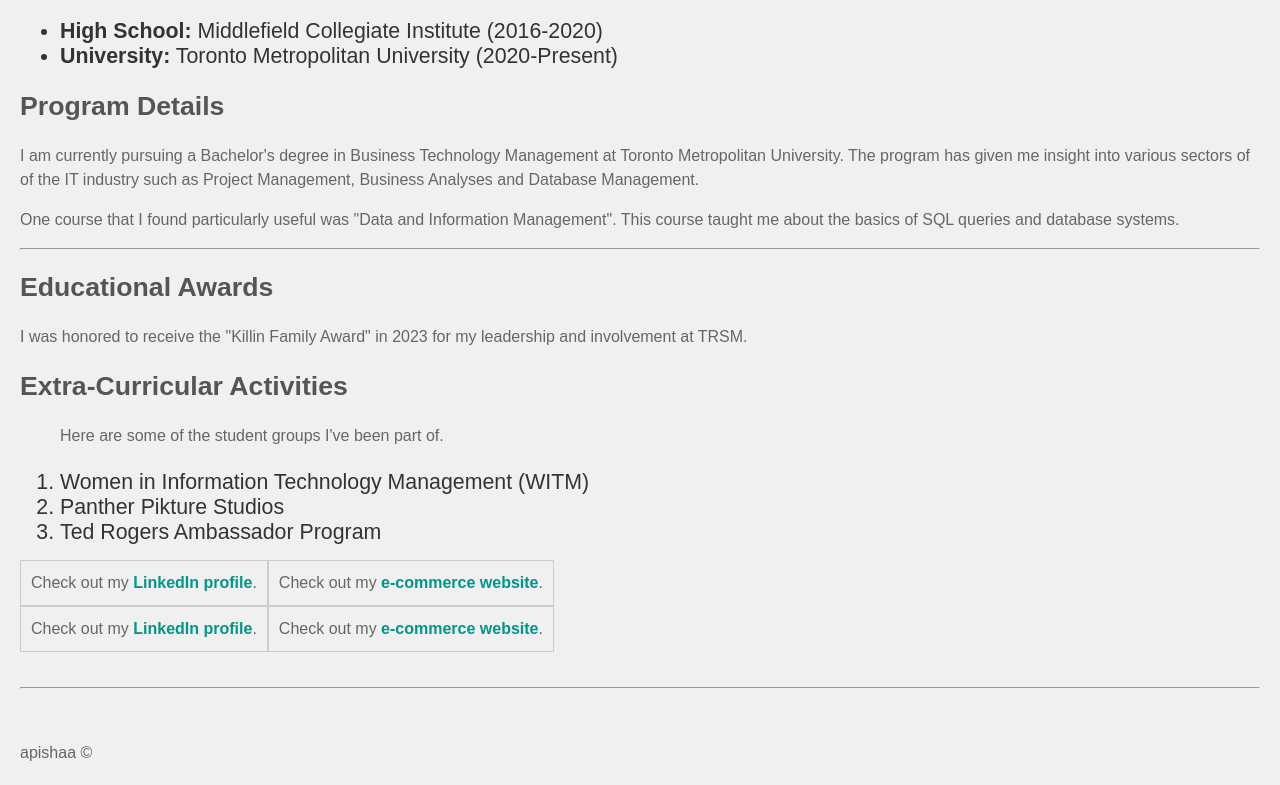
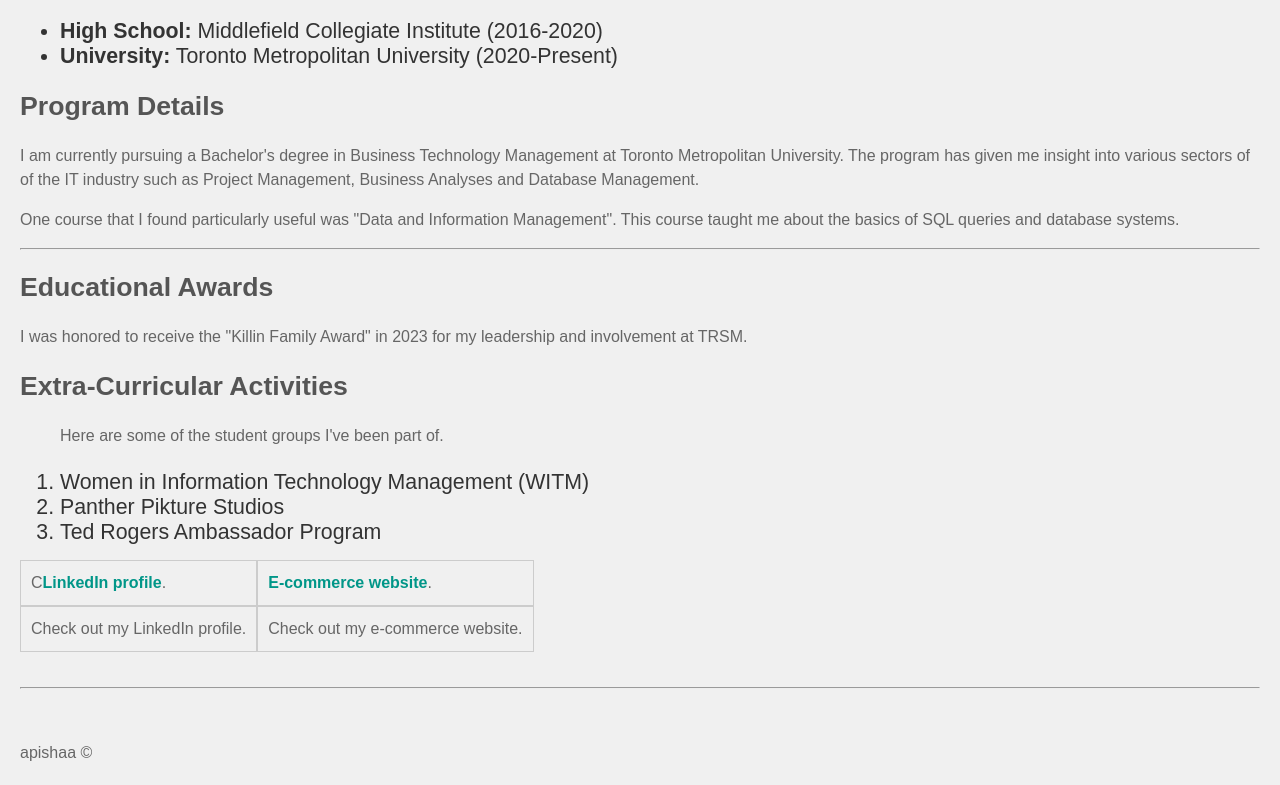
Before and after one commit to apishaamani/apishaamani.github.io, a plain HTML site: page index.html in a window 1280 px wide. Shown: the part 115-900 px from the top of the page. Drawn offline with Linux system fonts and the light colour scheme.

Commit message:
Update index.html

```diff
--- a/index.html
+++ b/index.html
@@ -76,17 +76,17 @@
         </ol>
         <div class="links">
 
-            <p>Check out my <a href="https://www.linkedin.com/in/apishaamanisekaran/" target="_blank">LinkedIn profile</a>.</p>
+            <p>C<a href="https://www.linkedin.com/in/apishaamanisekaran/" target="_blank">LinkedIn profile</a>.</p>
 
-            <p>Check out my <a href="https://gracedavid54.wixsite.com/fueledup" target="_blank">e-commerce website</a>.</p>
+            <p><a href="https://gracedavid54.wixsite.com/fueledup" target="_blank">E-commerce website</a>.</p>
 
 
         </div>
         <div class="text">
 
-            <p>Check out my <a href="https://www.linkedin.com/in/apishaamanisekaran/" target="_blank">LinkedIn profile</a>.</p>
+            <p>Check out my LinkedIn profile</a>.</p>
 
-            <p>Check out my <a href="https://gracedavid54.wixsite.com/fueledup" target="_blank">e-commerce website</a>.</p>
+            <p>Check out my e-commerce website</a>.</p>
         </div>
         <br>
         <hr>
```
